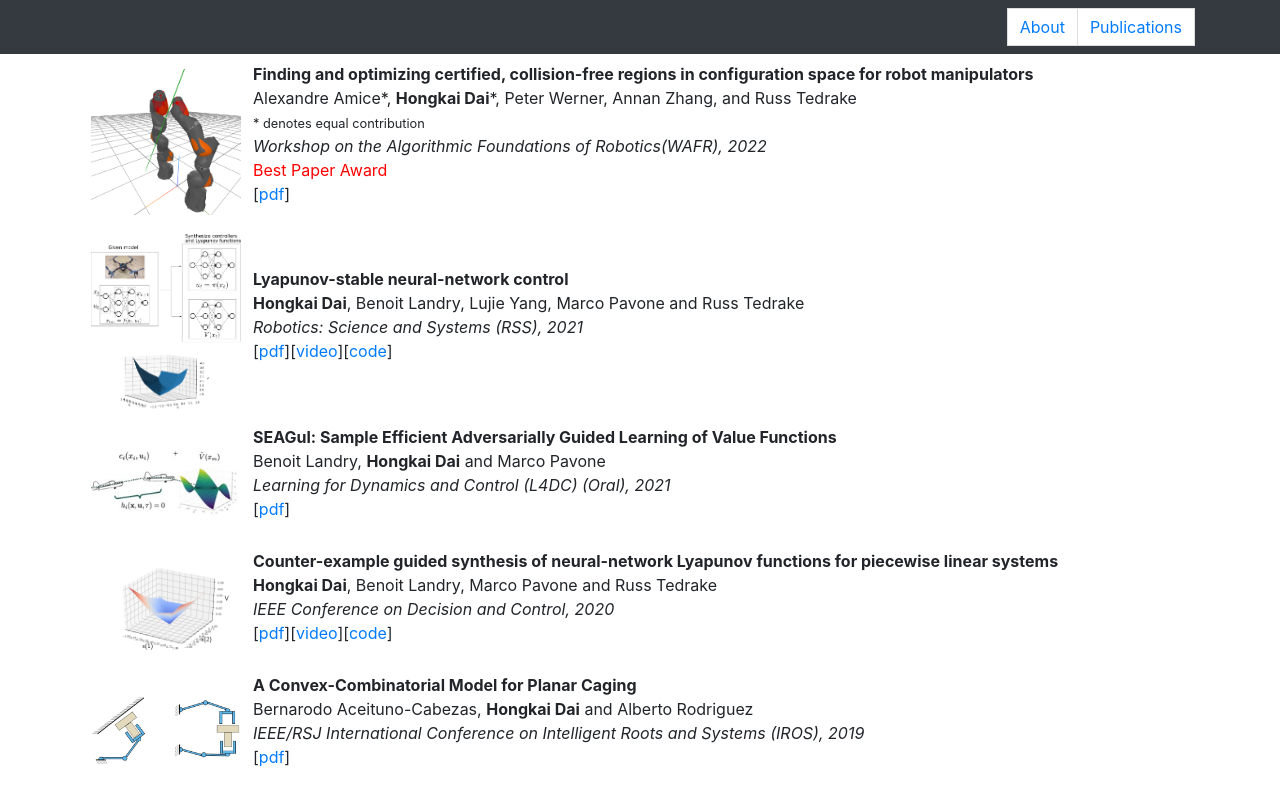
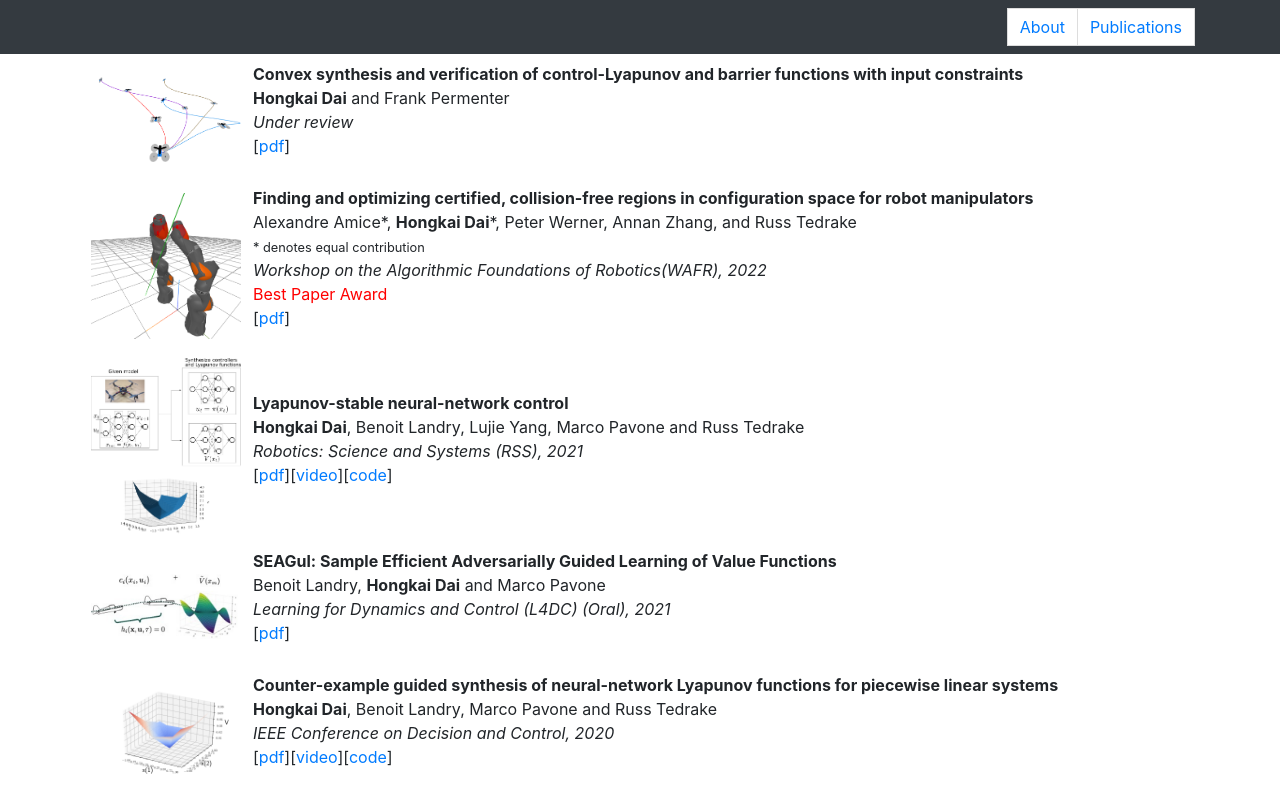
Before and after one commit to hongkai-dai/hongkai-dai.github.io, a plain HTML site: page publications.html in a window 1280 px wide. Shown: the top 794 px of the page. Drawn offline with Linux system fonts and the light colour scheme.

Commit message:
Add ACC2023 submission

```diff
--- a/publications.html
+++ b/publications.html
@@ -45,6 +45,10 @@
     </nav>
 
     <div class="container">
+    <div class="publication">
+	    <div> <img alt="project-thumb" src="figures/Dai22_logo.png" style="float:right;width:150px"/></div>
+	    <div><p><strong>Convex synthesis and verification of control-Lyapunov and barrier functions with input constraints</strong><br/><strong>Hongkai Dai</strong> and Frank Permenter<br/><i>Under review</i><br/>[<a href="https://arxiv.org/pdf/2210.00629.pdf">pdf</a>]<br/></p></div>
+    </div>
     <div class="publication">
 	    <div> <img alt="project-thumb" src="figures/Amice22_logo.png" style="float:right;width:150px"/></div>
 	    <div><p><strong>Finding and optimizing certified, collision-free regions in configuration space for robot manipulators</strong><br/>Alexandre Amice*, <strong>Hongkai Dai</strong>*, Peter Werner, Annan Zhang, and Russ Tedrake<br/><small>* denotes equal contribution</small><br/><i>Workshop on the Algorithmic Foundations of Robotics(WAFR), 2022</i><br/><font color="red">Best Paper Award</font><br/>[<a href="http://groups.csail.mit.edu/robotics-center/public_papers/Amice22.pdf">pdf</a>]<br/></p></div>
```
Also changed, not shown: figures/Dai22_logo.png (added).
